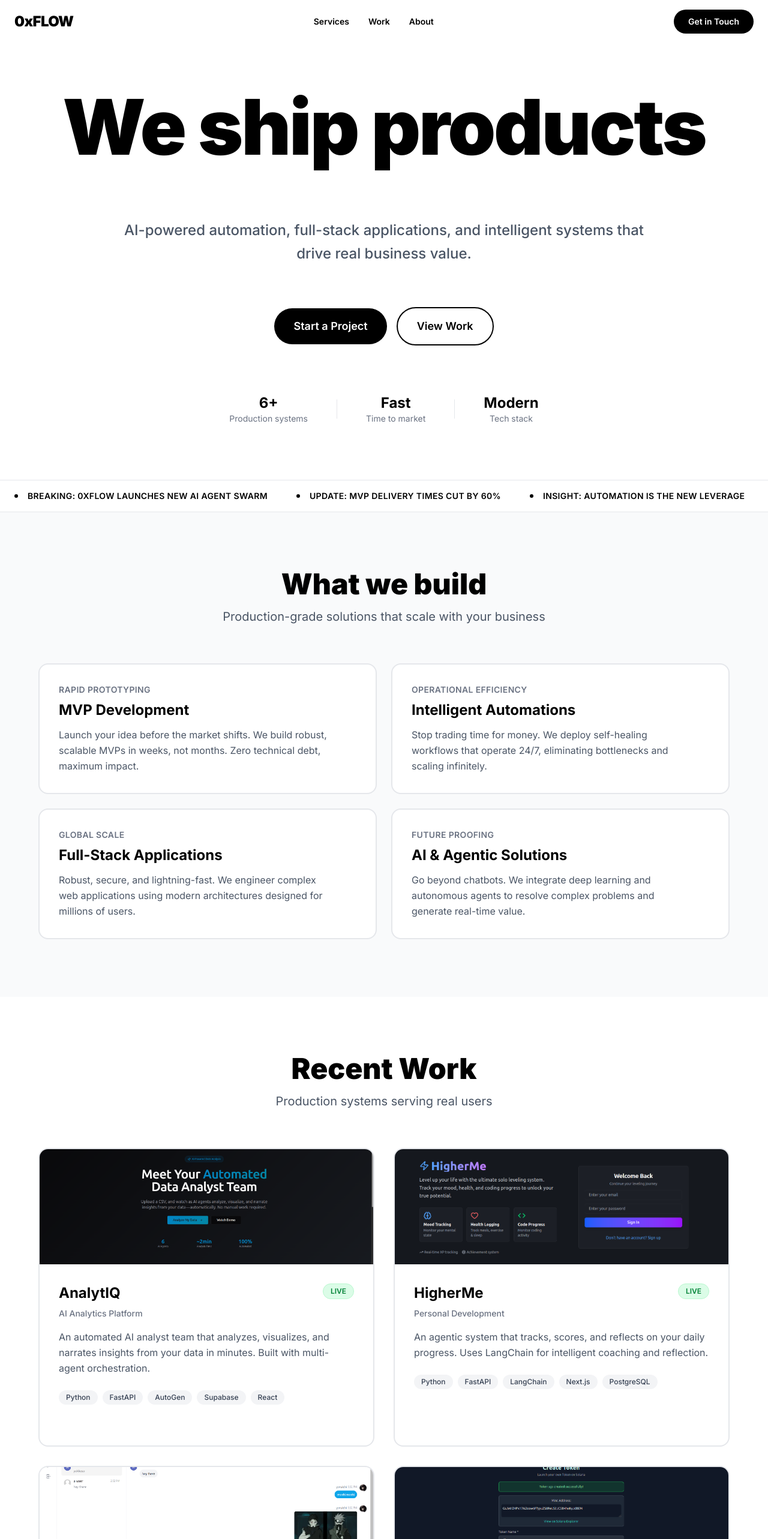
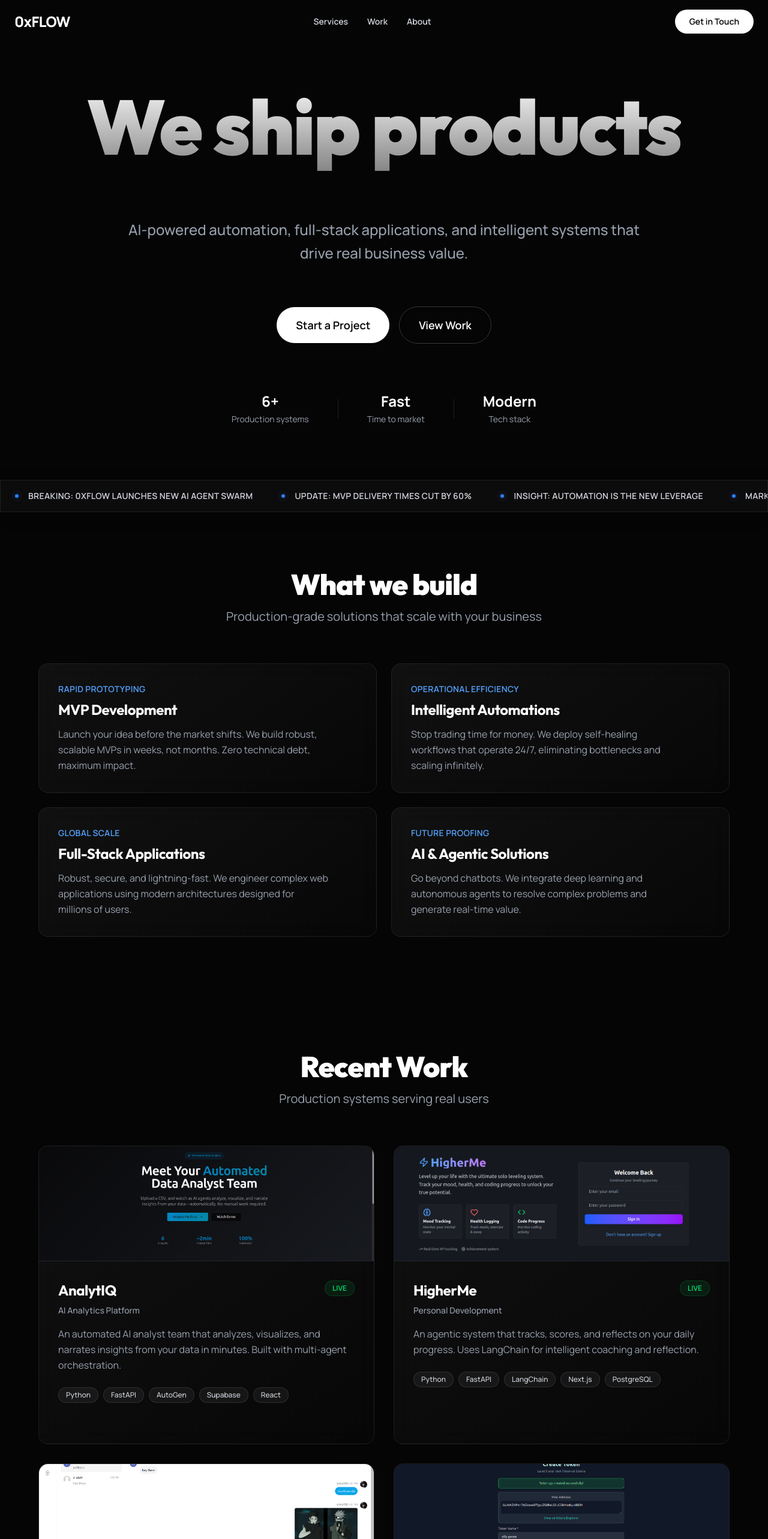
Before and after one commit to hrithik210/0xFLOW, a Next.js app: page / in a window 1280 px wide. Shown: the top 2566 px of the page at 60% size. Built offline with nearby package versions, Linux system fonts and the light colour scheme.

Commit message:
added glass effect

```diff
--- a/app/components/Navigation.tsx
+++ b/app/components/Navigation.tsx
@@ -22,25 +22,25 @@ export default function Navigation() {
       animate={{ y: 0, opacity: 1 }}
       transition={{ duration: 0.6, ease: "easeOut" }}
       className={`fixed top-0 left-0 right-0 z-50 transition-all duration-300 ${
-        scrolled ? "bg-white/80 backdrop-blur-lg border-b border-gray-200 shadow-sm" : "bg-transparent"
+        scrolled ? "glass-panel border-b-0" : "bg-transparent"
       }`}
     >
       <div className="max-w-7xl mx-auto px-6 py-4">
         <div className="flex items-center justify-between">
           {/* Logo */}
-          <Link href="/" className="text-2xl font-black tracking-tight">
+          <Link href="/" className="text-2xl font-black tracking-tight text-white">
             0xFLOW
           </Link>
 
           {/* Nav Links */}
           <div className="hidden md:flex items-center gap-8">
-            <Link href="#services" className="text-sm font-semibold hover:text-gray-600 transition-colors">
+            <Link href="#services" className="text-sm font-semibold text-gray-300 hover:text-white transition-colors">
               Services
             </Link>
-            <Link href="#projects" className="text-sm font-semibold hover:text-gray-600 transition-colors">
+            <Link href="#projects" className="text-sm font-semibold text-gray-300 hover:text-white transition-colors">
               Work
             </Link>
-            <Link href="#founder" className="text-sm font-semibold hover:text-gray-600 transition-colors">
+            <Link href="#founder" className="text-sm font-semibold text-gray-300 hover:text-white transition-colors">
               About
             </Link>
           </div>
@@ -48,7 +48,7 @@ export default function Navigation() {
           {/* CTA */}
           <a
             href="mailto:hello@0xflow.dev"
-            className="px-6 py-2.5 bg-black text-white text-sm font-semibold rounded-full hover:bg-gray-800 transition-all"
+            className="px-6 py-2.5 bg-white text-black text-sm font-semibold rounded-full hover:bg-gray-200 transition-all"
           >
             Get in Touch
           </a>
--- a/app/components/sections/CapabilitiesSection.tsx
+++ b/app/components/sections/CapabilitiesSection.tsx
@@ -5,7 +5,7 @@ import { CAPABILITIES } from "@/app/data/content";
 
 export default function CapabilitiesSection() {
   return (
-    <section id="services" className="py-24 px-6 bg-gray-50">
+    <section id="services" className="py-24 px-6 relative">
       <div className="max-w-6xl mx-auto">
         {/* Section Header */}
         <motion.div
@@ -15,8 +15,8 @@ export default function CapabilitiesSection() {
           transition={{ duration: 0.6 }}
           className="text-center mb-16"
         >
-          <h2 className="text-4xl md:text-5xl font-black mb-4">What we build</h2>
-          <p className="text-xl text-gray-600 max-w-2xl mx-auto">
+          <h2 className="text-4xl md:text-5xl font-black mb-4 text-white">What we build</h2>
+          <p className="text-xl text-gray-400 max-w-2xl mx-auto">
             Production-grade solutions that scale with your business
           </p>
         </motion.div>
@@ -30,24 +30,24 @@ export default function CapabilitiesSection() {
               whileInView={{ opacity: 1, y: 0 }}
               viewport={{ once: true }}
               transition={{ duration: 0.6, delay: index * 0.1 }}
-              className="group bg-white border-2 border-gray-200 rounded-2xl p-8 hover:border-black transition-all cursor-pointer hover:shadow-xl"
+              className="group glass-card rounded-2xl p-8 hover:border-white/20 transition-all cursor-pointer hover:shadow-[0_0_30px_rgba(59,130,246,0.1)]"
             >
               <div className="flex items-start gap-6">
                 {/* Content */}
                 <div className="flex-1">
-                  <div className="text-sm font-semibold text-gray-500 uppercase tracking-wide mb-2">
+                  <div className="text-sm font-semibold text-blue-400 uppercase tracking-wide mb-2">
                     {service.title}
                   </div>
-                  <h3 className="text-2xl font-bold mb-3 group-hover:text-gray-700 transition-colors">
+                  <h3 className="text-2xl font-bold mb-3 text-white group-hover:text-blue-200 transition-colors">
                     {service.headline}
                   </h3>
-                  <p className="text-gray-600 leading-relaxed">
+                  <p className="text-gray-400 leading-relaxed group-hover:text-gray-300 transition-colors">
                     {service.description}
                   </p>
                 </div>
 
                 {/* Arrow */}
-                <div className="flex-shrink-0 opacity-0 group-hover:opacity-100 transition-opacity">
+                <div className="flex-shrink-0 opacity-0 group-hover:opacity-100 transition-opacity text-white">
                   <svg
                     className="w-6 h-6"
                     fill="none"
--- a/app/components/sections/HeroSection.tsx
+++ b/app/components/sections/HeroSection.tsx
@@ -27,20 +27,22 @@ export default function HeroSection() {
   }, []);
 
   return (
-    <section className="min-h-screen flex flex-col items-center justify-center px-6 py-20">
-      <div className="max-w-6xl mx-auto text-center">
+    <section className="min-h-screen flex flex-col items-center justify-center px-6 py-20 relative">
+      <div className="max-w-6xl mx-auto text-center z-10">
         {/* Animated Headline */}
         <div className="mb-8 h-[200px] md:h-[240px] flex items-center justify-center">
           <AnimatePresence mode="wait">
             <motion.h1
               key={currentIndex}
-              initial={{ opacity: 0, y: 50 }}
-              animate={{ opacity: 1, y: 0 }}
-              exit={{ opacity: 0, y: -50 }}
+              initial={{ opacity: 0, y: 50, filter: "blur(10px)" }}
+              animate={{ opacity: 1, y: 0, filter: "blur(0px)" }}
+              exit={{ opacity: 0, y: -50, filter: "blur(10px)" }}
               transition={{ duration: 0.6, ease: "easeInOut" }}
-              className="text-6xl md:text-8xl lg:text-9xl font-black leading-tight tracking-tight"
+              className="text-6xl md:text-8xl lg:text-9xl font-black leading-tight tracking-tight text-white drop-shadow-[0_0_15px_rgba(255,255,255,0.1)]"
             >
-              {HEADERS[currentIndex]}
+              <span className="bg-clip-text text-transparent bg-gradient-to-b from-white to-white/50">
+                {HEADERS[currentIndex]}
+              </span>
             </motion.h1>
           </AnimatePresence>
         </div>
@@ -54,7 +56,7 @@ export default function HeroSection() {
               animate={{ opacity: 1, y: 0 }}
               exit={{ opacity: 0, y: -20 }}
               transition={{ duration: 0.6, ease: "easeInOut", delay: 0.2 }}
-              className="text-xl md:text-2xl text-gray-600 max-w-4xl mx-auto font-medium leading-relaxed"
+              className="text-xl md:text-2xl text-gray-400 max-w-4xl mx-auto font-medium leading-relaxed"
             >
               {DESCRIPTIONS[currentIndex]}
             </motion.p>
@@ -70,13 +72,13 @@ export default function HeroSection() {
         >
           <a
             href="mailto:hello@0xflow.dev"
-            className="px-8 py-4 bg-black text-white text-lg font-semibold rounded-full hover:bg-gray-800 transition-all hover:scale-105"
+            className="px-8 py-4 bg-white text-black text-lg font-semibold rounded-full hover:bg-gray-200 transition-all hover:scale-105 hover:shadow-[0_0_20px_rgba(255,255,255,0.3)]"
           >
             Start a Project
           </a>
           <a
             href="#projects"
-            className="px-8 py-4 border-2 border-black text-black text-lg font-semibold rounded-full hover:bg-gray-50 transition-all"
+            className="px-8 py-4 border border-white/20 text-white text-lg font-semibold rounded-full hover:bg-white/5 transition-all backdrop-blur-sm"
           >
             View Work
           </a>
@@ -90,18 +92,18 @@ export default function HeroSection() {
           className="mt-20 flex flex-wrap items-center justify-center gap-8 md:gap-12 text-sm text-gray-500"
         >
           <div className="text-center">
-            <div className="text-2xl font-bold text-black">6+</div>
-            <div>Production systems</div>
+            <div className="text-2xl font-bold text-white mb-1">6+</div>
+            <div className="text-gray-400">Production systems</div>
           </div>
-          <div className="w-px h-8 bg-gray-200"></div>
+          <div className="w-px h-8 bg-white/10"></div>
           <div className="text-center">
-            <div className="text-2xl font-bold text-black">Fast</div>
-            <div>Time to market</div>
+            <div className="text-2xl font-bold text-white mb-1">Fast</div>
+            <div className="text-gray-400">Time to market</div>
           </div>
-          <div className="w-px h-8 bg-gray-200"></div>
+          <div className="w-px h-8 bg-white/10"></div>
           <div className="text-center">
-            <div className="text-2xl font-bold text-black">Modern</div>
-            <div>Tech stack</div>
+            <div className="text-2xl font-bold text-white mb-1">Modern</div>
+            <div className="text-gray-400">Tech stack</div>
           </div>
         </motion.div>
       </div>
--- a/app/components/sections/IntelligenceTicker.tsx
+++ b/app/components/sections/IntelligenceTicker.tsx
@@ -7,13 +7,13 @@ export default function IntelligenceTicker() {
   const duplicatedHeadlines = [...TICKER_HEADLINES, ...TICKER_HEADLINES, ...TICKER_HEADLINES];
 
   return (
-    <section className="py-4 border-y border-gray-200 bg-white overflow-hidden">
+    <section className="py-4 border-y glass-panel overflow-hidden relative z-20" style={{ borderColor: 'rgba(255,255,255,0.08)' }}>
       <div className="flex whitespace-nowrap" aria-hidden="true">
         <div className="flex animate-marquee">
           {duplicatedHeadlines.map((headline, index) => (
             <div key={index} className="flex items-center mx-6">
-              <span className="w-1.5 h-1.5 bg-black rounded-full mr-4"></span>
-              <span className="font-semibold text-sm uppercase tracking-wide">
+              <span className="w-1.5 h-1.5 bg-blue-500 rounded-full mr-4 shadow-[0_0_10px_rgba(59,130,246,0.5)]"></span>
+              <span className="font-semibold text-sm uppercase tracking-wide text-gray-300">
                 {headline}
               </span>
             </div>
--- a/app/components/sections/SystemsGrid.tsx
+++ b/app/components/sections/SystemsGrid.tsx
@@ -5,15 +5,15 @@ import { SYSTEMS_PROJECTS } from "@/app/data/content";
 import Image from "next/image";
 
 const STATUS_STYLES = {
-  LIVE: "bg-green-100 text-green-700 border-green-200",
-  BETA: "bg-blue-100 text-blue-700 border-blue-200",
-  SHIPPED: "bg-purple-100 text-purple-700 border-purple-200",
-  ALPHA: "bg-orange-100 text-orange-700 border-orange-200",
+  LIVE: "bg-green-500/10 text-green-400 border-green-500/20",
+  BETA: "bg-blue-500/10 text-blue-400 border-blue-500/20",
+  SHIPPED: "bg-purple-500/10 text-purple-400 border-purple-500/20",
+  ALPHA: "bg-orange-500/10 text-orange-400 border-orange-500/20",
 };
 
 export default function SystemsGrid() {
   return (
-    <section id="projects" className="py-24 px-6">
+    <section id="projects" className="py-24 px-6 relative">
       <div className="max-w-6xl mx-auto">
         {/* Section Header */}
         <motion.div
@@ -23,8 +23,8 @@ export default function SystemsGrid() {
           transition={{ duration: 0.6 }}
           className="text-center mb-16"
         >
-          <h2 className="text-4xl md:text-5xl font-black mb-4">Recent Work</h2>
-          <p className="text-xl text-gray-600 max-w-2xl mx-auto">
+          <h2 className="text-4xl md:text-5xl font-black mb-4 text-white">Recent Work</h2>
+          <p className="text-xl text-gray-400 max-w-2xl mx-auto">
             Production systems serving real users
           </p>
         </motion.div>
@@ -41,17 +41,18 @@ export default function SystemsGrid() {
               whileInView={{ opacity: 1, y: 0 }}
               viewport={{ once: true }}
               transition={{ duration: 0.6, delay: index * 0.1 }}
-              className="group bg-white border-2 border-gray-200 rounded-2xl overflow-hidden hover:border-black transition-all cursor-pointer hover:shadow-lg"
+              className="group glass-card rounded-2xl overflow-hidden cursor-pointer"
             >
               {/* Thumbnail */}
               {project.thumbnail && (
-                <div className="relative w-full h-48 bg-gray-100 overflow-hidden">
+                <div className="relative w-full h-48 bg-gray-900/50 overflow-hidden border-b" style={{ borderColor: 'rgba(255,255,255,0.08)' }}>
                   <Image
                     src={project.thumbnail}
                     alt={project.title}
                     fill
-                    className="object-cover group-hover:scale-105 transition-transform duration-300"
+                    className="object-cover group-hover:scale-105 transition-transform duration-500"
                   />
+                  <div className="absolute inset-0 bg-black/0 group-hover:bg-black/20 transition-colors duration-300" />
                 </div>
               )}
 
@@ -59,10 +60,10 @@ export default function SystemsGrid() {
                 {/* Project Header */}
                 <div className="flex items-start justify-between mb-4">
                   <div>
-                    <h3 className="text-2xl font-bold mb-2 group-hover:text-gray-700 transition-colors">
+                    <h3 className="text-2xl font-bold mb-2 text-white group-hover:text-blue-400 transition-colors">
                       {project.title}
                     </h3>
-                    <div className="text-sm text-gray-500 font-medium">
+                    <div className="text-sm text-gray-400 font-medium">
                       {project.subtitle}
                     </div>
                   </div>
@@ -76,7 +77,7 @@ export default function SystemsGrid() {
                 </div>
 
                 {/* Description */}
-                <p className="text-gray-600 leading-relaxed mb-6">
+                <p className="text-gray-400 leading-relaxed mb-6">
                   {project.description}
                 </p>
 
@@ -85,7 +86,7 @@ export default function SystemsGrid() {
                   {project.tags.map((tag) => (
                     <span
                       key={tag}
-                      className="px-3 py-1 bg-gray-100 text-gray-700 rounded-full text-xs font-medium"
+                      className="px-3 py-1 bg-white/5 text-gray-300 border border-white/10 rounded-full text-xs font-medium"
                     >
                       {tag}
                     </span>
@@ -93,8 +94,8 @@ export default function SystemsGrid() {
                 </div>
 
                 {/* Links */}
-                <div className="flex items-center gap-4 text-sm font-semibold">
-                  <span className="flex items-center gap-2 opacity-0 group-hover:opacity-100 transition-opacity">
+                <div className="flex items-center gap-4 text-sm font-semibold text-blue-400">
+                  <span className="flex items-center gap-2 opacity-0 group-hover:opacity-100 transition-all transform translate-x-[-10px] group-hover:translate-x-0">
                     <span>View Live Demo</span>
                     <svg
                       className="w-4 h-4"
--- a/app/globals.css
+++ b/app/globals.css
@@ -1,26 +1,72 @@
 @import "tailwindcss";
 
 @theme {
-  --font-sans: var(--font-inter);
-}
-
-:root {
-  --background: #FFFFFF;
-  --foreground: #000000;
+  --font-sans: var(--font-manrope);
+  --font-display: var(--font-outfit);
 }
 
 /* Base styles */
+html {
+  background-color: #050505 !important;
+}
+
 body {
-  background: var(--background);
-  color: var(--foreground);
-  font-family: var(--font-inter), sans-serif;
+  background-color: #050505 !important;
+  color: #FAFAFA !important;
+  font-family: var(--font-manrope), sans-serif;
   -webkit-font-smoothing: antialiased;
   -moz-osx-font-smoothing: grayscale;
+  overflow-x: hidden;
+}
+
+h1,
+h2,
+h3,
+h4,
+h5,
+h6 {
+  font-family: var(--font-outfit), sans-serif;
+  letter-spacing: -0.02em;
+}
+
+/* Liquid Glass Utilities */
+.glass-panel {
+  background: rgba(255, 255, 255, 0.03);
+  backdrop-filter: blur(12px);
+  -webkit-backdrop-filter: blur(12px);
+  border: 1px solid rgba(255, 255, 255, 0.08);
+  box-shadow: 0 4px 30px rgba(0, 0, 0, 0.1);
+}
+
+.glass-card {
+  background: linear-gradient(145deg, rgba(255, 255, 255, 0.05) 0%, rgba(255, 255, 255, 0.01) 100%);
+  backdrop-filter: blur(16px);
+  -webkit-backdrop-filter: blur(16px);
+  border: 1px solid rgba(255, 255, 255, 0.08);
+  transition: all 0.3s cubic-bezier(0.4, 0, 0.2, 1);
+}
+
+.glass-card:hover {
+  border-color: rgba(255, 255, 255, 0.15);
+  transform: translateY(-2px);
+  box-shadow: 0 10px 40px -10px rgba(59, 130, 246, 0.15);
+}
+
+/* Ambient Background Mesh */
+.ambient-glow {
+  position: fixed;
+  width: 600px;
+  height: 600px;
+  background: radial-gradient(circle, rgba(59, 130, 246, 0.15) 0%, rgba(5, 5, 5, 0) 70%);
+  border-radius: 50%;
+  pointer-events: none;
+  z-index: -1;
+  filter: blur(60px);
 }
 
 /* Scrollbar styling */
 ::-webkit-scrollbar {
-  width: 8px;
+  width: 6px;
 }
 
 ::-webkit-scrollbar-track {
@@ -28,18 +74,16 @@ body {
 }
 
 ::-webkit-scrollbar-thumb {
-  background-color: #d1d5db;
-  /* gray-300 */
+  background-color: rgba(255, 255, 255, 0.1);
   border-radius: 9999px;
 }
 
 ::-webkit-scrollbar-thumb:hover {
-  background-color: #9ca3af;
-  /* gray-400 */
+  background-color: rgba(255, 255, 255, 0.2);
 }
 
 /* Selection styling */
 ::selection {
-  background-color: #000000;
+  background-color: #3B82F6;
   color: #ffffff;
 }
--- a/app/layout.tsx
+++ b/app/layout.tsx
@@ -1,11 +1,17 @@
 import type { Metadata } from "next";
-import { Inter } from "next/font/google";
+import { Manrope, Outfit } from "next/font/google";
 import "./globals.css";
 import SmoothScrollProvider from "./providers/SmoothScrollProvider";
 
-const inter = Inter({
+const manrope = Manrope({
   subsets: ["latin"],
-  variable: "--font-inter",
+  variable: "--font-manrope",
+  display: "swap",
+});
+
+const outfit = Outfit({
+  subsets: ["latin"],
+  variable: "--font-outfit",
   display: "swap",
 });
 
@@ -21,8 +27,12 @@ export default function RootLayout({
   children: React.ReactNode;
 }>) {
   return (
-    <html lang="en" className={inter.variable}>
-      <body className="antialiased bg-white text-black font-sans">
+    <html lang="en" className={`${manrope.variable} ${outfit.variable}`}>
+      <body className="antialiased font-sans relative">
+        <div className="fixed inset-0 z-[-1] overflow-hidden pointer-events-none">
+            <div className="ambient-glow" style={{ top: '-10%', left: '-10%', opacity: 0.4 }}></div>
+            <div className="ambient-glow" style={{ bottom: '-10%', right: '-10%', opacity: 0.3, background: 'radial-gradient(circle, rgba(139, 92, 246, 0.15) 0%, rgba(5, 5, 5, 0) 70%)' }}></div>
+        </div>
         <SmoothScrollProvider>
           {children}
         </SmoothScrollProvider>
--- a/app/page.tsx
+++ b/app/page.tsx
@@ -9,17 +9,17 @@ export default function Home() {
   return (
     <>
       <Navigation />
-      <main className="min-h-screen bg-white">
+      <main className="min-h-screen">
         <HeroSection />
         <IntelligenceTicker />
         <CapabilitiesSection />
         <SystemsGrid />
         <FounderSection />
 
-        <footer className="py-12 px-6 border-t border-gray-200 bg-gray-50">
+        <footer className="py-12 px-6 border-t glass-panel" style={{ borderColor: 'rgba(255,255,255,0.08)' }}>
           <div className="max-w-6xl mx-auto flex flex-col md:flex-row items-center justify-between gap-6">
-            <div className="text-sm text-gray-600">
-              <span className="font-bold text-black">0xFLOW</span> © {new Date().getFullYear()}
+            <div className="text-sm text-gray-400">
+              <span className="font-bold text-white">0xFLOW</span> © {new Date().getFullYear()}
             </div>
             <div className="text-sm text-gray-500">
               Fluid Intelligence. Concrete Results.
```
Also changed, not shown: app/components/sections/FounderSection.tsx (+6 -6 lines).
